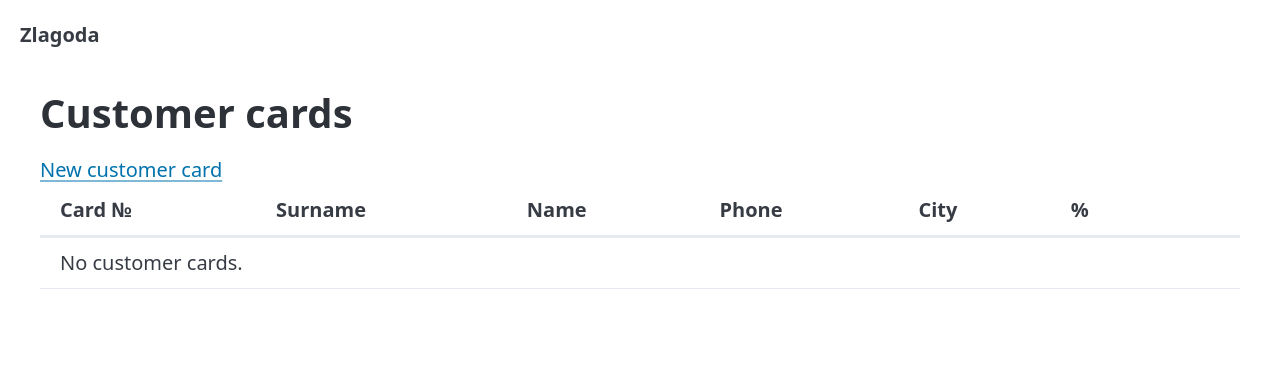
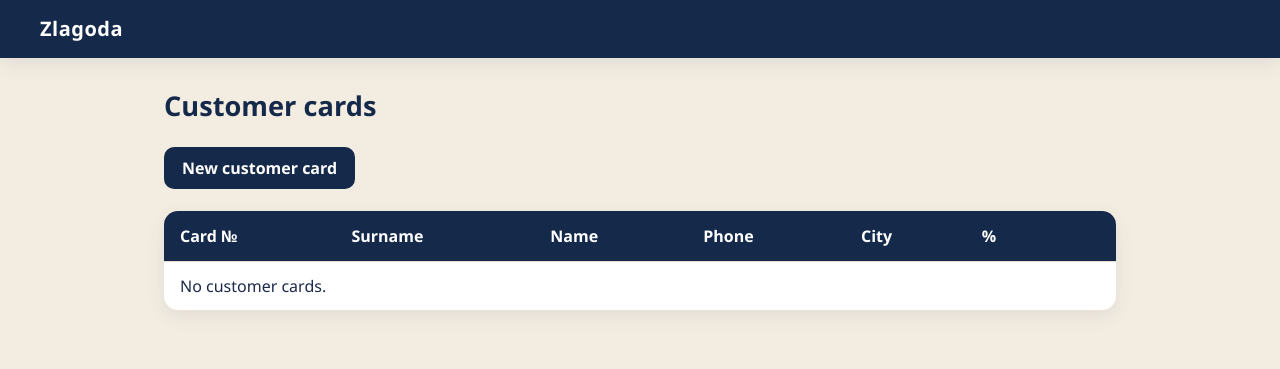
Before and after one commit to imaro56/Zlagoda, a FastAPI app: page /customer_cards/ in a window 1280 px wide. Shown: the top 369 px of the page. Run offline with FastAPI, Linux system fonts and the light colour scheme; the visitor is signed in with stand-in values (Sample User, id 1); parts of the project's set-up code (start-up, migrations or seed data) failed here and were passed over.

Commit message:
Add styles

```diff
--- /dev/null
+++ b/app/static/styles.css
@@ -0,0 +1,183 @@
+/* Zlagoda — стилі. Референс: тепла крем + темно-синій, заокруглення, м'які тіні */
+:root {
+  --bg: #f3ede1;          /* тепла крем-підкладка */
+  --surface: #ffffff;     /* картки/таблиці/форми */
+  --navy: #15294b;        /* основний темно-синій */
+  --navy-light: #243d6b;  /* hover */
+  --accent: #e8743b;      /* теплий акцент (посилання hover, активне) */
+  --text: #1b2a4a;
+  --muted: #717b8c;
+  --border: #e6ddcd;
+  --danger: #c0392b;
+  --radius: 14px;
+  --shadow: 0 6px 20px rgba(21, 41, 75, .08);
+}
+
+* { box-sizing: border-box; }
+
+body {
+  margin: 0;
+  font-family: "Segoe UI", system-ui, -apple-system, Arial, sans-serif;
+  background: var(--bg);
+  color: var(--text);
+  line-height: 1.5;
+}
+
+/* ── Навігація ── */
+nav {
+  background: var(--navy);
+  box-shadow: var(--shadow);
+  display: flex;
+  align-items: center;
+  justify-content: space-between;   /* бренд ліворуч, меню праворуч */
+  flex-wrap: wrap;
+  gap: 12px 24px;
+  padding: 14px 40px;
+}
+nav ul {
+  list-style: none;                 /* прибрати маркери-крапки */
+  display: flex;
+  flex-wrap: wrap;
+  align-items: center;
+  gap: 6px 18px;
+  margin: 0;
+  padding: 0;                       /* прибрати відступ зліва */
+}
+nav li { list-style: none; }
+nav strong {                        /* бренд "Zlagoda" */
+  color: #fff;
+  font-size: 1.25rem;
+  letter-spacing: .5px;
+}
+nav a {
+  color: #d9e2f2;
+  text-decoration: none;
+  font-weight: 600;
+  padding: 8px 12px;
+  border-radius: 8px;
+}
+nav a:hover { color: #fff; background: rgba(255,255,255,.10); }
+nav span {                          /* ім'я користувача */
+  color: #aab8d4;
+  font-size: .92rem;
+  padding: 0 6px;
+}
+nav a[href="/logout"] { color: #f0c0a8; }   /* logout — теплим акцентом */
+
+/* ── Контейнер ── */
+main { max-width: 1000px; margin: 0 auto; padding: 28px 24px 60px; }
+h1 { font-size: 1.7rem; font-weight: 700; color: var(--navy); margin: 0 0 20px; }
+h3 { color: var(--navy); }
+a { color: var(--navy); text-decoration: none; }
+a:hover { color: var(--accent); }
+
+/* ── Кнопки ── */
+button, .button-link {
+  display: inline-block;
+  background: var(--navy);
+  color: #fff;
+  border: none;
+  border-radius: 10px;
+  padding: 9px 18px;
+  font: inherit;
+  font-weight: 600;
+  cursor: pointer;
+  text-decoration: none;
+  transition: background .15s;
+}
+button:hover, .button-link:hover { background: var(--navy-light); color: #fff; }
+.button-link { margin-bottom: 12px; }
+
+/* кнопка видалення (htmx) — небезпечна дія, окремий вигляд */
+button[hx-delete] {
+  background: transparent; color: var(--danger);
+  border: 1px solid var(--danger); padding: 6px 12px;
+}
+button[hx-delete]:hover { background: var(--danger); color: #fff; }
+td a { font-weight: 600; margin-right: 10px; }
+
+/* ── Таблиці ── */
+.data-table {
+  width: 100%;
+  border-collapse: collapse;
+  background: var(--surface);
+  border-radius: var(--radius);
+  overflow: hidden;
+  box-shadow: var(--shadow);
+  margin-top: 10px;
+}
+.data-table thead th {
+  background: var(--navy); color: #fff;
+  text-align: left; font-weight: 600; padding: 13px 16px;
+}
+.data-table td { padding: 12px 16px; border-top: 1px solid var(--border); }
+.data-table tbody tr:hover { background: #faf6ee; }
+
+/* ── Форми (картка) ── */
+form {
+  background: var(--surface);
+  border-radius: var(--radius);
+  box-shadow: var(--shadow);
+  padding: 24px;
+  margin-top: 10px;
+}
+form label { display: block; margin-bottom: 14px; font-weight: 600; color: var(--navy); }
+input, select {
+  display: block; width: 100%; margin-top: 6px;
+  padding: 10px 12px; border: 1px solid var(--border); border-radius: 10px;
+  font: inherit; font-weight: 400; background: #fff; color: var(--text);
+}
+input[type="checkbox"] { width: auto; display: inline-block; margin-top: 0; }
+input:focus, select:focus {
+  outline: none; border-color: var(--navy);
+  box-shadow: 0 0 0 3px rgba(21,41,75,.12);
+}
+
+/* ── Тулбар (пошук/фільтр/сорт) — рядок, не картка ── */
+.toolbar {
+  background: transparent; box-shadow: none; padding: 0;
+  display: flex; align-items: flex-end; gap: 12px; margin-bottom: 16px;
+}
+.toolbar label { margin-bottom: 0; }
+.toolbar input, .toolbar select { width: auto; display: inline-block; margin-top: 4px; }
+
+/* ── Деталі чека ── */
+.check-header {
+  background: var(--navy); color: #fff;
+  border-radius: var(--radius); padding: 18px 22px;
+  display: grid; grid-template-columns: max-content 1fr; gap: 6px 18px;
+  box-shadow: var(--shadow); margin-bottom: 16px;
+}
+.check-header dt { color: #aab8d4; }
+.check-header dd { margin: 0; font-weight: 600; }
+.check-totals { font-size: 1.1rem; text-align: right; color: var(--navy); }
+
+/* ── Картка деталей (dl) — напр. employee → Details ── */
+main dl:not(.check-header) {
+  background: var(--surface);
+  border-radius: var(--radius);
+  box-shadow: var(--shadow);
+  padding: 20px 24px;
+  margin: 10px 0 18px;
+  display: grid;
+  grid-template-columns: max-content 1fr;   /* мітка | значення */
+  gap: 10px 28px;
+  max-width: 600px;
+}
+main dl:not(.check-header) dt { color: var(--muted); font-weight: 600; }
+main dl:not(.check-header) dd { margin: 0; font-weight: 600; color: var(--text); }
+
+/* ── Звіти ── */
+.report-check {
+  background: var(--surface); border-radius: var(--radius);
+  box-shadow: var(--shadow); padding: 16px 20px; margin-bottom: 16px;
+}
+
+/* відступ над кнопкою у формах-картках (логін, new/edit, sale) */
+form:not(.toolbar) button { margin-top: 16px; }
+
+form:not(.toolbar) input,
+form:not(.toolbar) select { margin-bottom: 6px; }
+
+/* ── Помилки ── */
+.error { color: var(--danger); font-weight: 600; margin-left: 8px; }
--- a/app/templates/base.html
+++ b/app/templates/base.html
@@ -4,7 +4,6 @@
     <meta charset="utf-8">
     <meta name="viewport" content="width=device-width, initial-scale=1">
     <title>{% block title %}Zlagoda{% endblock %}</title>
-    <link rel="stylesheet" href="/static/pico.min.css">
     <link rel="stylesheet" href="/static/styles.css">
     <script src="/static/htmx.min.js" defer></script>
     <meta name="htmx-config" content='{"responseHandling":[{"code":"422","swap":true},{"code":"[23]..","swap":true},{"code":"204","swap":false},{"code":"[45]..","swap":false,"error":true},{"code":"...","swap":false}]}'>
@@ -17,7 +16,7 @@
         {% if user %}
         <ul>
             {% if user.empl_role == 'cashier' %}
-            <li><a href="/checks/new">New sale</a></li>
+            <li><a href="/checks/sale">New sale</a></li>
             <li><a href="/checks/mine">My checks</a></li>
             {% endif %}
             {% if user.empl_role == 'manager' %}
```
Also changed, not shown: app/templates/_category_row.html (+15 -17 lines), app/templates/_employee_row.html (+10 -9 lines), app/templates/category_list.html (+21 -6 lines), app/templates/employee_list.html (+18 -5 lines).
